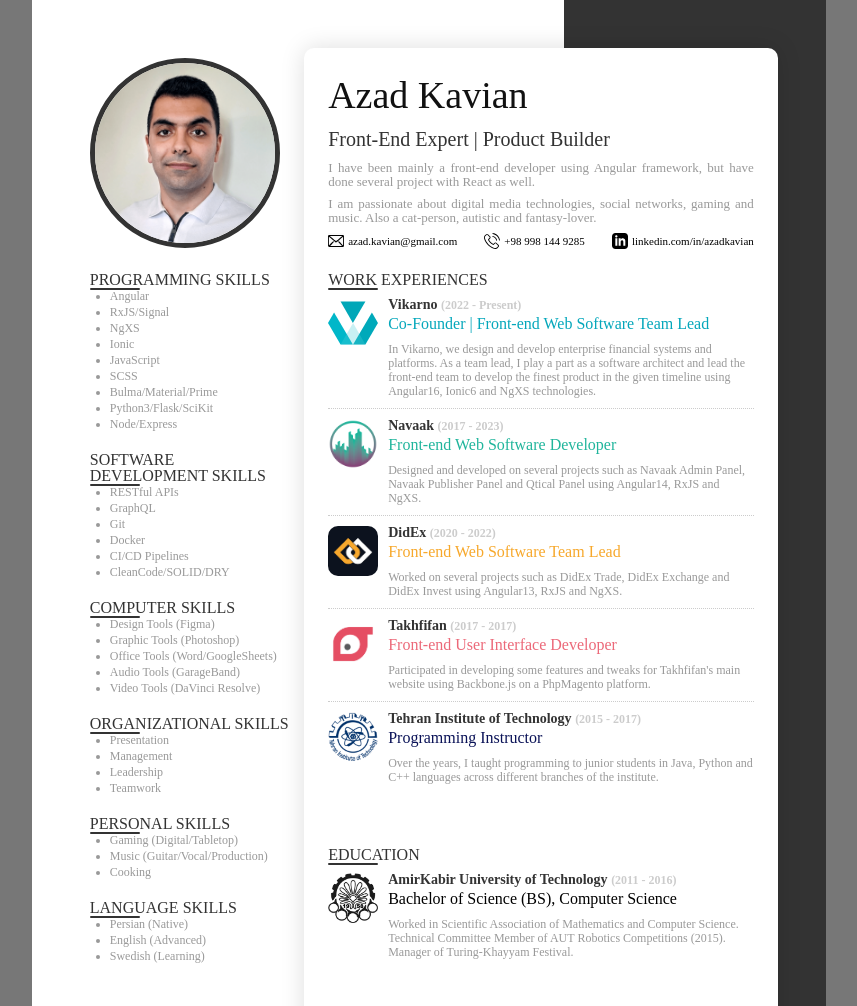
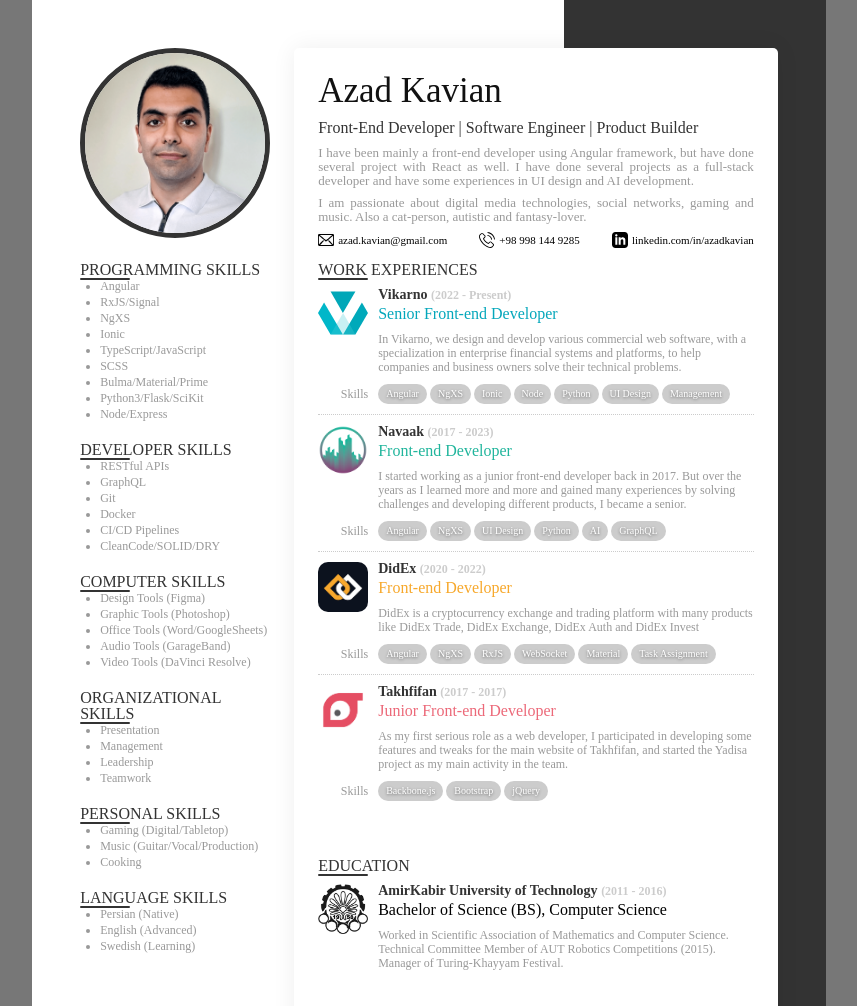
Before and after one commit to azadkavian/azadkavian.github.io, a website built with Parcel: page index.html in a window 1280 px wide. Shown: the top 1006 px of the page, without its empty margins (211-1068 px from the left). Built offline with nearby package versions, Linux system fonts and the light colour scheme.

Commit message:
updated xp

```diff
--- a/index.html
+++ b/index.html
@@ -30,14 +30,14 @@
               <li>RxJS/Signal</li>
               <li>NgXS</li>
               <li>Ionic</li>
-              <li>JavaScript</li>
+              <li>TypeScript/JavaScript</li>
               <li>SCSS</li>
               <li>Bulma/Material/Prime</li>
               <li>Python3/Flask/SciKit</li>
               <li>Node/Express</li>
             </ul>
 
-            <h3>Software Development Skills</h3>
+            <h3>Developer Skills</h3>
             <ul class="skills__list">
               <li>RESTful APIs</li>
               <li>GraphQL</li>
@@ -83,10 +83,11 @@
         <main>
           <section class="header__content">
             <h1>Azad Kavian</h1>
-            <h2>Front-End Expert | Product Builder</h2>
+            <h2>Front-End Developer | Software Engineer | Product Builder</h2>
             <p>
               I have been mainly a front-end developer using Angular framework, but have done
-              several project with React as well.
+              several project with React as well. I have done several projects as a full-stack
+              developer and have some experiences in UI design and AI development.
             </p>
             <p>
               I am passionate about digital media technologies, social networks, gaming and music.
@@ -118,15 +119,24 @@
                   <em class="xp__header--date"> (2022 - Present) </em>
                 </h4>
                 <h5 class="xp__header--position" style="color: rgb(4, 167, 187)">
-                  Co-Founder | Front-end Web Software Team Lead
+                  Senior Front-end Developer
                 </h5>
               </div>
               <p class="xp__body">
-                In Vikarno, we design and develop enterprise financial systems and platforms. As a
-                team lead, I play a part as a software architect and lead the front-end team to
-                develop the finest product in the given timeline using Angular16, Ionic6 and NgXS
-                technologies.
+                In Vikarno, we design and develop various commercial web software, with a
+                specialization in enterprise financial systems and platforms, to help companies and
+                business owners solve their technical problems.
               </p>
+              <em class="cv__skills">Skills</em>
+              <ul class="cv__tag--list">
+                <li class="cv__tag">Angular</li>
+                <li class="cv__tag">NgXS</li>
+                <li class="cv__tag">Ionic</li>
+                <li class="cv__tag">Node</li>
+                <li class="cv__tag">Python</li>
+                <li class="cv__tag">UI Design</li>
+                <li class="cv__tag">Management</li>
+              </ul>
             </li>
             <li>
               <img src="assets/images/logo-navaak.png" class="xp__logo" />
@@ -136,13 +146,23 @@
                   <em class="xp__header--date"> (2017 - 2023) </em>
                 </h4>
                 <h5 class="xp__header--position" style="color: rgb(32, 181, 156)">
-                  Front-end Web Software Developer
+                  Front-end Developer
                 </h5>
               </div>
               <p class="xp__body">
-                Designed and developed on several projects such as Navaak Admin Panel, Navaak
-                Publisher Panel and Qtical Panel using Angular14, RxJS and NgXS.
+                I started working as a junior front-end developer back in 2017. But over the years
+                as I learned more and more and gained many experiences by solving challenges and
+                developing different products, I became a senior.
               </p>
+              <em class="cv__skills">Skills</em>
+              <ul class="cv__tag--list">
+                <li class="cv__tag">Angular</li>
+                <li class="cv__tag">NgXS</li>
+                <li class="cv__tag">UI Design</li>
+                <li class="cv__tag">Python</li>
+                <li class="cv__tag">AI</li>
+                <li class="cv__tag">GraphQL</li>
+              </ul>
             </li>
             <li>
               <img src="assets/images/logo-didex.png" class="xp__logo" />
@@ -152,13 +172,22 @@
                   <em class="xp__header--date"> (2020 - 2022) </em>
                 </h4>
                 <h5 class="xp__header--position" style="color: rgb(247, 168, 43)">
-                  Front-end Web Software Team Lead
+                  Front-end Developer
                 </h5>
               </div>
               <p class="xp__body">
-                Worked on several projects such as DidEx Trade, DidEx Exchange and DidEx Invest
-                using Angular13, RxJS and NgXS.
+                DidEx is a cryptocurrency exchange and trading platform with many products like
+                DidEx Trade, DidEx Exchange, DidEx Auth and DidEx Invest
               </p>
+              <em class="cv__skills">Skills</em>
+              <ul class="cv__tag--list">
+                <li class="cv__tag">Angular</li>
+                <li class="cv__tag">NgXS</li>
+                <li class="cv__tag">RxJS</li>
+                <li class="cv__tag">WebSocket</li>
+                <li class="cv__tag">Material</li>
+                <li class="cv__tag">Task Assignment</li>
+              </ul>
             </li>
             <li>
               <img src="assets/images/logo-takhfifan.png" class="xp__logo" />
@@ -168,29 +197,20 @@
                   <em class="xp__header--date"> (2017 - 2017) </em>
                 </h4>
                 <h5 class="xp__header--position" style="color: rgb(236, 105, 121)">
-                  Front-end User Interface Developer
+                  Junior Front-end Developer
                 </h5>
               </div>
               <p class="xp__body">
-                Participated in developing some features and tweaks for Takhfifan's main website
-                using Backbone.js on a PhpMagento platform.
+                As my first serious role as a web developer, I participated in developing some
+                features and tweaks for the main website of Takhfifan, and started the Yadisa
+                project as my main activity in the team.
               </p>
-            </li>
-            <li>
-              <img src="assets/images/logo-tit.png" class="xp__logo" />
-              <div class="xp__header">
-                <h4 class="xp__header--title">
-                  Tehran Institute of Technology
-                  <em class="xp__header--date"> (2015 - 2017) </em>
-                </h4>
-                <h5 class="xp__header--position" style="color: rgb(10, 18, 87)">
-                  Programming Instructor
-                </h5>
-              </div>
-              <p class="xp__body">
-                Over the years, I taught programming to junior students in Java, Python and C++
-                languages across different branches of the institute.
-              </p>
+              <em class="cv__skills">Skills</em>
+              <ul class="cv__tag--list">
+                <li class="cv__tag">Backbone.js</li>
+                <li class="cv__tag">Bootstrap</li>
+                <li class="cv__tag">jQuery</li>
+              </ul>
             </li>
           </ol>
 
--- a/styles/1_header.css
+++ b/styles/1_header.css
@@ -1,10 +1,10 @@
 .header__picture {
-  width: calc(var(--sidebar-size) * 0.9);
-  height: calc(var(--sidebar-size) * 0.9);
-  margin: calc(var(--sidebar-size) * 0.05);
+  width: calc(var(--sidebar-size));
+  height: calc(var(--sidebar-size));
   z-index: 1;
   border-radius: 50%;
   border: 5px solid var(--color-dark);
+  box-sizing: border-box;
 }
 
 .header__content {
@@ -13,16 +13,16 @@
 }
 
 .header__content h1 {
-  font-size: 38px;
-  line-height: 46px;
-  margin-bottom: 10px;
+  font-size: 35px;
+  line-height: 38px;
+  margin-bottom: 8px;
   color: var(--color-deep);
 }
 
 .header__content h2 {
-  font-size: 20px;
-  line-height: 23px;
-  margin-bottom: 10px;
+  font-size: 16px;
+  line-height: 20px;
+  margin-bottom: 8px;
   color: var(--color-dark);
 }
 
--- a/styles/2_skills.css
+++ b/styles/2_skills.css
@@ -1,7 +1,3 @@
-.skills {
-  padding-inline-start: 0.1in;
-}
-
 .skills h3 {
   color: var(--color-dark);
 }
--- a/styles/3_xp.css
+++ b/styles/3_xp.css
@@ -6,19 +6,20 @@
   color: var(--color-dark);
 }
 
-.xp li {
+.xp > li {
   display: grid;
   grid-template-columns: var(--xp-logo-size) 1fr;
-  grid-template-rows: auto auto;
+  grid-template-rows: auto auto auto;
   grid-template-areas:
     'logo header'
-    'logo body';
+    'logo body'
+    'skills tags';
   gap: 10px;
   box-sizing: border-box;
   padding: 10px 0;
 }
 
-.xp li:not(:last-child) {
+.xp > li:not(:last-child) {
   border-bottom: 1px dotted var(--color-light);
 }
 
@@ -53,3 +54,11 @@
   font-weight: 300;
   color: var(--color-grey);
 }
+
+.cv__skills {
+  grid-area: skills;
+}
+
+.cv__tag--list {
+  grid-area: tags;
+}
--- a/styles/5_page.css
+++ b/styles/5_page.css
@@ -1,27 +1,47 @@
-header {
-  position: absolute;
-  top: 0;
-  left: 0;
-  width: 100%;
-  height: 10px;
-  z-index: 0;
+.cv__wrapper {
+  position: relative;
+
+  width: 210mm;
+  height: 297mm;
+  box-sizing: border-box;
+  overflow: hidden;
+  background-color: var(--color-bright);
 }
 
-header span {
+.cv__border {
   position: absolute;
-  top: -200px;
-  left: -200px;
-  width: 400px;
-  height: 400px;
-  background-image: linear-gradient(
-    90deg,
-    var(--color-light) 0%,
-    var(--color-light) 50%,
-    transparent 50%,
-    transparent 100%
-  );
-  background-repeat: repeat;
-  background-size: 2.5%;
-  transform: rotate(45deg);
-  z-index: -1;
+  width: 33%;
+  height: 100%;
+  background-color: var(--color-dark);
+  top: 0;
+  right: 0;
 }
+
+.cv__page {
+  position: relative;
+
+  width: calc(100% - 1in);
+  height: calc(100% - 1in);
+  box-sizing: border-box;
+  margin: 0.5in;
+
+  display: grid;
+  grid-template-columns: var(--sidebar-size) 1fr;
+  gap: 0.25in;
+}
+
+.cv__page aside {
+  display: grid;
+  grid-template-rows: var(--sidebar-size) auto;
+  gap: 0.25in;
+}
+
+.cv__page main {
+  grid-template-rows: calc(var(--sidebar-size) - 0.25in) auto auto auto;
+  display: grid;
+  gap: 0.25in;
+  background-color: var(--color-bright);
+  padding: 0.25in;
+  border-radius: 5px;
+  box-shadow: 0 0 0.25in #0001;
+}
--- a/styles/general.css
+++ b/styles/general.css
@@ -1,4 +1,5 @@
 body {
+  min-width: 210mm;
   width: 100vw;
   overflow-x: hidden;
   min-height: 100vh;
@@ -12,56 +13,35 @@
   font-family: Lato;
 }
 
-.cv__wrapper {
-  position: relative;
-
-  width: 210mm;
-  height: 297mm;
-  box-sizing: border-box;
-  overflow: hidden;
-  background-color: var(--color-bright);
-}
-
-.cv__border {
-  position: absolute;
-  width: 33%;
-  height: 100%;
-  background-color: var(--color-dark);
-  top: 0;
-  right: 0;
-}
-
-.cv__page {
-  position: relative;
-
-  width: calc(100% - 1in);
-  height: calc(100% - 1in);
-  box-sizing: border-box;
-  margin: 0.5in;
-
-  display: grid;
-  grid-template-columns: var(--sidebar-size) 1fr;
-  gap: 0.25in;
-}
-
-.cv__page aside {
-  display: grid;
-  grid-template-rows: var(--sidebar-size) auto;
-  gap: 0.25in;
-}
-
-.cv__page main {
-  grid-template-rows: calc(var(--sidebar-size) - 0.25in) auto auto auto;
-  display: grid;
-  gap: 0.25in;
-  background-color: var(--color-bright);
-  padding: 0.25in;
-  border-radius: 10px;
-  box-shadow: 0 0 0.25in #0002;
-}
-
 .cv__icon {
   width: 16px;
   height: 16px;
   margin-inline-end: 4px;
 }
+
+.cv__skills {
+  text-align: end;
+  font-size: 12px;
+  line-height: 20px;
+  color: var(--color-grey);
+}
+
+.cv__tag--list {
+  display: flex;
+  align-items: center;
+  justify-content: flex-start;
+}
+
+.cv__tag {
+  font-size: 10px;
+  color: var(--color-bright);
+  background-color: var(--color-light);
+  line-height: 12px;
+  padding: 4px 8px;
+  border-radius: 10px;
+  text-shadow: 0px 1px 3px #0007;
+}
+
+.cv__tag:not(:last-child) {
+  margin-inline-end: 3px;
+}
--- a/styles/typography.css
+++ b/styles/typography.css
@@ -45,7 +45,7 @@
   border-radius: 1px;
   padding-bottom: 4px;
   margin-bottom: 4px;
-  font-size: 12px;
+  font-size: 13px;
   font-weight: 900;
   text-transform: uppercase;
 }
--- a/styles/variables.css
+++ b/styles/variables.css
@@ -1,5 +1,5 @@
 :root {
-  --sidebar-size: 200px;
+  --sidebar-size: 190px;
 
   --color-deep: #111;
   --color-darker: #222;
```
